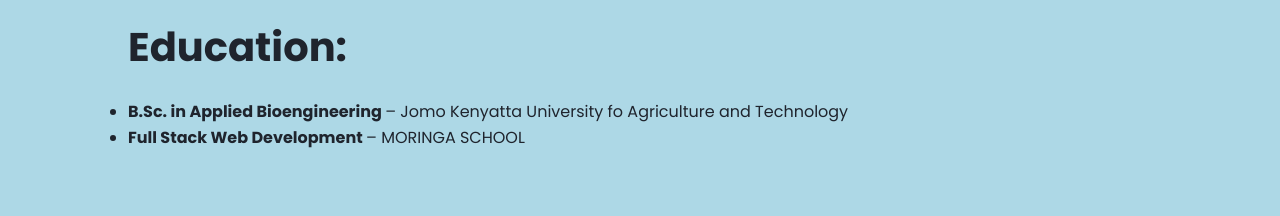
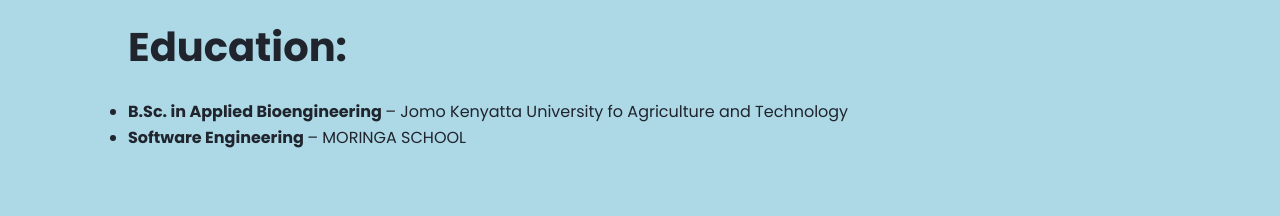
Before and after one commit to MERCYGATUNE/Mercy-Power-Learn-Portfolio, a plain HTML site: page index.html in a window 1280 px wide. Shown: the part 1220-1436 px from the top of the page. Drawn offline with Linux system fonts and the light colour scheme.

```diff
--- a/index.html
+++ b/index.html
@@ -115,7 +115,7 @@
     <h2>Education:</h2>
     <ul>
       <li><strong>B.Sc. in Applied Bioengineering </strong>– Jomo Kenyatta University fo Agriculture and Technology   </li>
-      <li><strong> Full Stack Web Development </strong>– MORINGA SCHOOL</li>
+      <li><strong> Software Engineering </strong>– MORINGA SCHOOL</li>
     </ul>
   </section>
 
```
